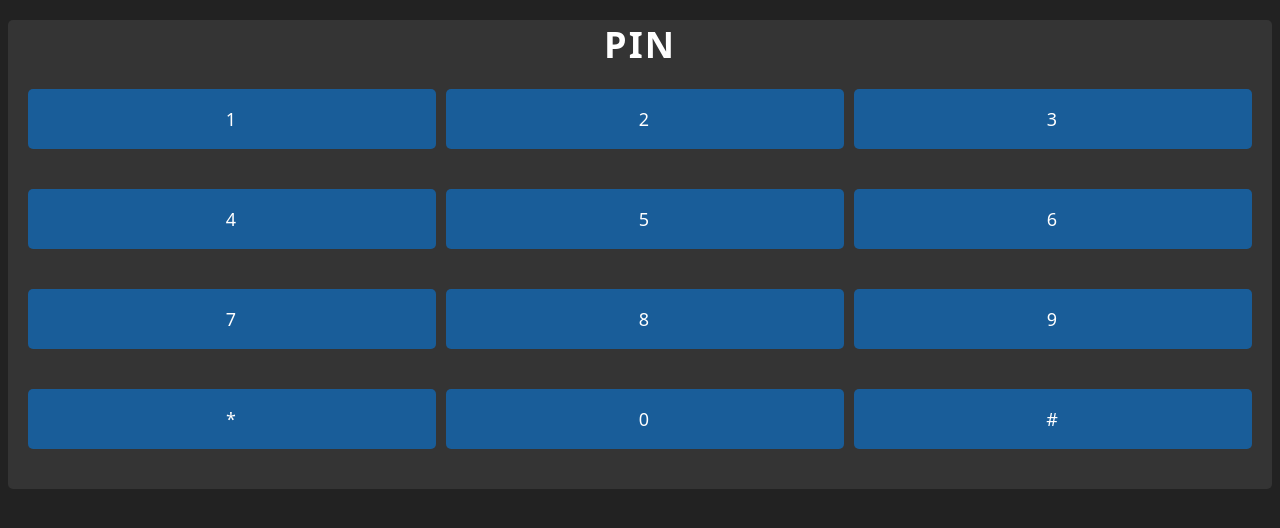
After one commit to sabyrkit/piReader, a Flask app: page /pin in a window 1280 px wide. The commit adds this page. Shown: the top 528 px of the page. Run offline with Flask 3, Linux system fonts and the light colour scheme.

Commit message:
Added support for PINs.

```diff
--- a/app.py
+++ b/app.py
@@ -49,6 +49,32 @@ def formProcessing(vReader):
         piReader.sendData(piReader.sendH10302(cn), vReader)
         print(cn)
 
+def pinProcessing(vReader):
+    if request.form['formID'] == 'button1':
+        piReader.sendData(piReader.sendPIN(1), vReader)
+    elif request.form['formID'] == 'button2':
+        piReader.sendData(piReader.sendPIN(2), vReader)
+    elif request.form['formID'] == 'button3':
+        piReader.sendData(piReader.sendPIN(3), vReader)
+    elif request.form['formID'] == 'button4':
+        piReader.sendData(piReader.sendPIN(4), vReader)
+    elif request.form['formID'] == 'button5':
+        piReader.sendData(piReader.sendPIN(5), vReader)
+    elif request.form['formID'] == 'button6':
+        piReader.sendData(piReader.sendPIN(6), vReader)
+    elif request.form['formID'] == 'button7':
+        piReader.sendData(piReader.sendPIN(7), vReader)
+    elif request.form['formID'] == 'button8':
+        piReader.sendData(piReader.sendPIN(8), vReader)
+    elif request.form['formID'] == 'button9':
+        piReader.sendData(piReader.sendPIN(9), vReader)
+    elif request.form['formID'] == 'button0':
+        piReader.sendData(piReader.sendPIN(0), vReader)
+    elif request.form['formID'] == 'button*':
+        piReader.sendData(piReader.sendPIN(10), vReader)
+    elif request.form['formID'] == 'button#':
+        piReader.sendData(piReader.sendPIN(11), vReader)
+
 @app.route('/', methods=('GET', 'POST'))
 def index():
     if request.method == 'POST':
@@ -60,6 +86,8 @@ def index():
             return redirect(url_for('reader3'))
         elif request.form['formID'] == 'Reader4':
             return redirect(url_for('reader4'))
+        elif request.form['formID'] == 'pin':
+            return redirect(url_for('pin'))
     return render_template('index.html', readerHeader='Choose a Reader')
 
 @app.route('/reader1', methods=('GET', 'POST'))
@@ -90,5 +118,12 @@ def reader4():
         formProcessing(piReader.Reader4)
     return render_template('vReader.html', readerHeader='Reader 4')
 
+@app.route('/pin', methods=('GET', 'POST'))
+def pin():
+    # vReader = piReader.Reader1
+    if request.method == 'POST':
+        pinProcessing(piReader.Reader1)
+    return render_template('pin.html', readerHeader='PIN')
+
 if __name__ == '__main__':
     app.run(host="0.0.0.0")
--- a/templates/index.html
+++ b/templates/index.html
@@ -27,6 +27,12 @@
 				<button class="rightButton">Reader 4</button>
 			</form>
 		</div> -->
+		<div class="row">
+			<form class="row" method="post">
+				<input type="hidden" type="text" name="formID" value="pin">
+				<button class="leftButton">PIN</button>
+			</form>
+		</div>
 	</div>
 </body>
 </html>
--- /dev/null
+++ b/templates/pin.html
@@ -0,0 +1,68 @@
+<!DOCTYPE html>
+<html lang="en">
+<head>
+	<title>{{ readerHeader }}</title>
+	<link rel="stylesheet" href="{{ url_for('static', filename= 'css/style.css') }}">
+</head>
+<body>
+	<div class="container">
+		<div class="header">{{ readerHeader }}</div>
+        <div class="row">
+			<form class="row" method="post">
+				<input type="hidden" type="text" name="formID" value="button1">
+				<button class="leftButton">1</button>
+			</form>
+			<form class="row" method="post">
+				<input type="hidden" type="text" name="formID" value="button2">
+				<button class="rightButton">2</button>
+			</form>
+            <form class="row" method="post">
+				<input type="hidden" type="text" name="formID" value="button3">
+				<button class="rightButton">3</button>
+			</form>
+		</div>
+		<div class="row">
+			<form class="row" method="post">
+				<input type="hidden" type="text" name="formID" value="button4">
+				<button class="leftButton">4</button>
+			</form>
+			<form class="row" method="post">
+				<input type="hidden" type="text" name="formID" value="button5">
+				<button class="rightButton">5</button>
+			</form>
+            <form class="row" method="post">
+				<input type="hidden" type="text" name="formID" value="button6">
+				<button class="rightButton">6</button>
+			</form>
+		</div>
+        <div class="row">
+			<form class="row" method="post">
+				<input type="hidden" type="text" name="formID" value="button7">
+				<button class="leftButton">7</button>
+			</form>
+			<form class="row" method="post">
+				<input type="hidden" type="text" name="formID" value="button8">
+				<button class="rightButton">8</button>
+			</form>
+            <form class="row" method="post">
+				<input type="hidden" type="text" name="formID" value="button9">
+				<button class="rightButton">9</button>
+			</form>
+		</div>
+        <div class="row">
+			<form class="row" method="post">
+				<input type="hidden" type="text" name="formID" value="button*">
+				<button class="leftButton">*</button>
+			</form>
+			<form class="row" method="post">
+				<input type="hidden" type="text" name="formID" value="button0">
+				<button class="rightButton">0</button>
+			</form>
+            <form class="row" method="post">
+				<input type="hidden" type="text" name="formID" value="button#">
+				<button class="rightButton">#</button>
+			</form>
+		</div>
+	</div>
+</body>
+</html>
```
Also changed, not shown: piReader.py (+15 -0 lines).
